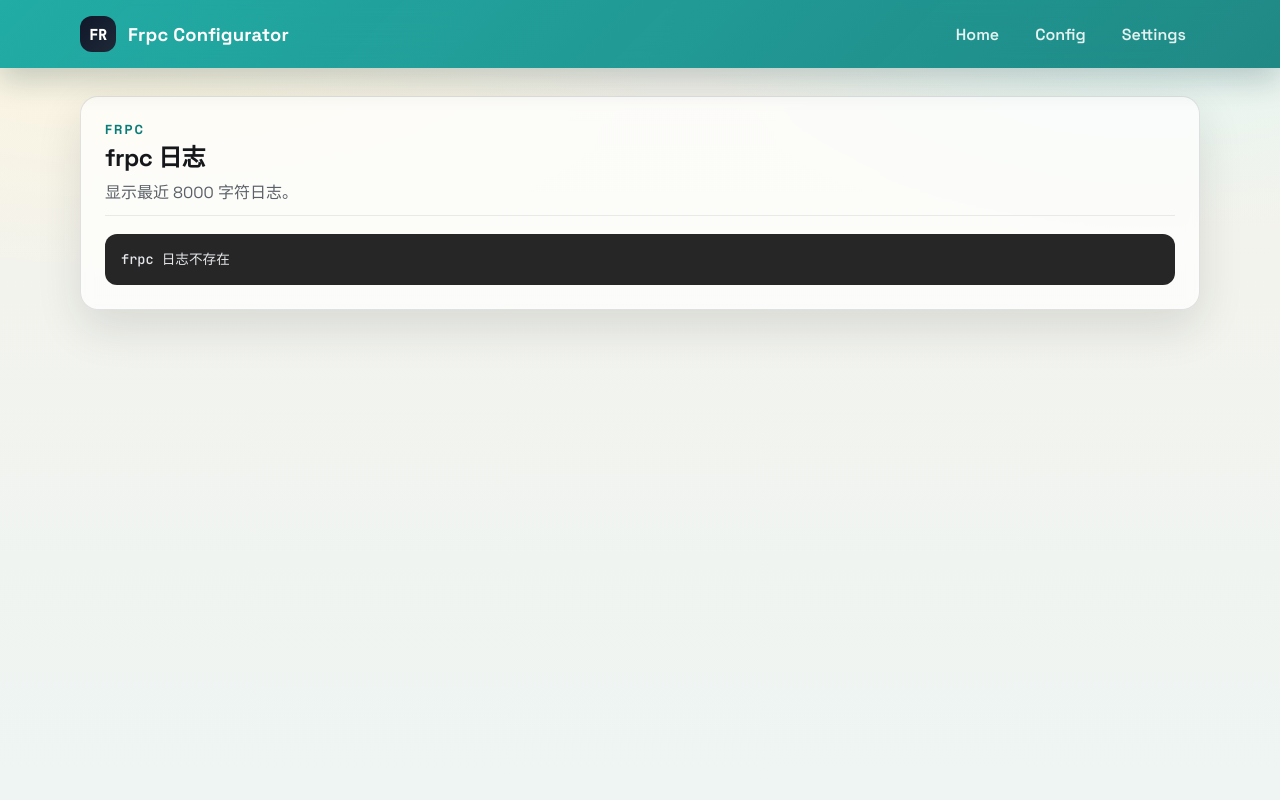
After one commit to yancj9ya/frpcweb, a Flask app: page /frpc/log/view in a window 1280 px wide. The commit adds this page. Run offline with Flask 3, Linux system fonts and the light colour scheme.

Commit message:
feat(frpc): add log file handling and log view page

```diff
--- a/app/routes.py
+++ b/app/routes.py
@@ -14,6 +14,7 @@ FRPC_TOML_PATH = "frpc.toml"
 APP_CONFIG_PATH = "app_config.json"
 FRPC_BIN_PATH = "frp/frpc"
 FRPC_PID_PATH = "/tmp/frpc.pid"
+FRPC_LOG_PATH = "/tmp/frpc.log"
 
 
 def read_config():
@@ -55,10 +56,24 @@ def write_app_config(config_data):
         flash(f"Error writing app config: {e}", "error")
 
 
+def _log_frpc(message: str):
+    timestamp = datetime.datetime.now().strftime("%Y-%m-%d %H:%M:%S")
+    line = f"[{timestamp}] {message}\n"
+    try:
+        with open(FRPC_LOG_PATH, "a", encoding="utf-8") as f:
+            f.write(line)
+    except Exception:
+        pass
+    sys.stdout.write(line)
+    sys.stdout.flush()
+
+
 def _is_process_running(pid: int) -> bool:
     try:
         os.kill(pid, 0)
         return True
+    except OSError:
+        return False
     except OSError:
         return False
 
@@ -77,12 +92,20 @@ def get_frpc_pid():
 
 
 def start_frpc():
+    running_pid = get_frpc_pid()
+    if running_pid:
+        _log_frpc(f"frpc 已在运行，PID={running_pid}，将先停止再启动")
+        ok, message = stop_frpc()
+        if not ok:
+            return False, f"启动前停止失败: {message}"
+
     if not os.path.exists(FRPC_BIN_PATH):
+        _log_frpc(f"frpc 不存在: {FRPC_BIN_PATH}")
         return False, f"frpc 不存在: {FRPC_BIN_PATH}"
+
     try:
         os.chmod(FRPC_BIN_PATH, 0o755)
-        log_path = "/tmp/frpc.log"
-        log_file = open(log_path, "a", encoding="utf-8")
+        log_file = open(FRPC_LOG_PATH, "a", encoding="utf-8")
         process = subprocess.Popen(
             [f"{FRPC_BIN_PATH}", "-c", FRPC_TOML_PATH],
             stdout=subprocess.PIPE,
@@ -90,6 +113,9 @@ def start_frpc():
             text=True,
             bufsize=1,
         )
+
+        _log_frpc(f"frpc 启动命令: {FRPC_BIN_PATH} -c {FRPC_TOML_PATH}")
+        _log_frpc(f"frpc 启动中，PID={process.pid}")
 
         def _stream_logs():
             try:
@@ -110,7 +136,10 @@ def start_frpc():
 
         with open(FRPC_PID_PATH, "w", encoding="utf-8") as f:
             f.write(str(process.pid))
-        return True, f"frpc 已启动，PID={process.pid}，日志: {log_path}"
+        return True, f"frpc 已启动，PID={process.pid}，日志: {FRPC_LOG_PATH}"
+    except Exception as exc:
+        _log_frpc(f"启动 frpc 失败: {exc}")
+        return False, f"启动 frpc 失败: {exc}"
     except Exception as exc:
         return False, f"启动 frpc 失败: {exc}"
 
@@ -118,28 +147,40 @@ def start_frpc():
 def stop_frpc():
     pid = get_frpc_pid()
     if not pid:
+        _log_frpc("frpc 未运行，无需停止")
         return True, "frpc 未运行"
     try:
+        _log_frpc(f"尝试停止 frpc，PID={pid}")
         os.kill(pid, signal.SIGTERM)
-        timeout_at = time.time() + 5
+        timeout_at = time.time() + 8
         while time.time() < timeout_at:
             if not _is_process_running(pid):
                 break
             time.sleep(0.2)
         if _is_process_running(pid):
+            _log_frpc(f"SIGTERM 超时，发送 SIGKILL，PID={pid}")
             os.kill(pid, signal.SIGKILL)
         if os.path.exists(FRPC_PID_PATH):
             os.remove(FRPC_PID_PATH)
+        _log_frpc("frpc 已停止")
         return True, "frpc 已停止"
     except Exception as exc:
+        _log_frpc(f"停止 frpc 失败: {exc}")
         return False, f"停止 frpc 失败: {exc}"
 
 
 def restart_frpc():
+    _log_frpc("开始重启 frpc")
     ok, message = stop_frpc()
     if not ok:
+        _log_frpc(f"重启失败，停止阶段错误: {message}")
         return False, message
-    return start_frpc()
+    ok, message = start_frpc()
+    if ok:
+        _log_frpc("重启完成")
+    else:
+        _log_frpc(f"重启失败，启动阶段错误: {message}")
+    return ok, message
 
 
 @app.route("/")
@@ -210,15 +251,26 @@ def frpc_restart():
 
 @app.route("/frpc/log")
 def frpc_log():
-    log_path = "/tmp/frpc.log"
-    if not os.path.exists(log_path):
+    if not os.path.exists(FRPC_LOG_PATH):
         return jsonify({"status": "error", "message": "frpc 日志不存在"}), 404
     try:
-        with open(log_path, "r", encoding="utf-8", errors="ignore") as f:
+        with open(FRPC_LOG_PATH, "r", encoding="utf-8", errors="ignore") as f:
             content = f.read()
         return jsonify({"status": "success", "log": content[-8000:]})
     except Exception as exc:
         return jsonify({"status": "error", "message": f"读取日志失败: {exc}"}), 500
+
+
+@app.route("/frpc/log/view")
+def frpc_log_view():
+    if not os.path.exists(FRPC_LOG_PATH):
+        return render_template("frpc_log.html", log="frpc 日志不存在")
+    try:
+        with open(FRPC_LOG_PATH, "r", encoding="utf-8", errors="ignore") as f:
+            content = f.read()
+        return render_template("frpc_log.html", log=content[-8000:])
+    except Exception as exc:
+        return render_template("frpc_log.html", log=f"读取日志失败: {exc}")
 
 
 @app.route("/add_proxy", methods=["POST"])
--- /dev/null
+++ b/app/templates/frpc_log.html
@@ -0,0 +1,52 @@
+<!DOCTYPE html>
+<html lang="zh-CN">
+<head>
+    <meta charset="UTF-8">
+    <meta name="viewport" content="width=device-width, initial-scale=1.0">
+    <title>frpc 日志</title>
+    <link rel="stylesheet" href="{{ url_for('static', filename='style.css') }}">
+    <style>
+        .log-box {
+            background: rgba(0, 0, 0, 0.85);
+            color: #e5e7eb;
+            padding: 16px;
+            border-radius: 12px;
+            overflow: auto;
+            max-height: 70vh;
+            font-family: "JetBrains Mono", monospace;
+            font-size: 0.85rem;
+            line-height: 1.4;
+            white-space: pre-wrap;
+            word-break: break-word;
+        }
+    </style>
+</head>
+<body>
+    <nav class="container-fluid">
+        <div class="container nav-inner">
+            <div class="brand">
+                <span class="logo">FR</span>
+                <span>Frpc Configurator</span>
+            </div>
+            <ul class="nav-links">
+                <li><a href="/">Home</a></li>
+                <li><a href="/config">Config</a></li>
+                <li><a href="/settings">Settings</a></li>
+            </ul>
+        </div>
+    </nav>
+
+    <main class="container page">
+        <div class="card">
+            <div class="card-header">
+                <div>
+                    <div class="eyebrow">frpc</div>
+                    <h2>frpc 日志</h2>
+                    <p class="muted">显示最近 8000 字符日志。</p>
+                </div>
+            </div>
+            <div class="log-box">{{ log }}</div>
+        </div>
+    </main>
+</body>
+</html>
--- a/app/templates/settings.html
+++ b/app/templates/settings.html
@@ -54,7 +54,7 @@
                 <button type="submit" class="warning">重启 frpc</button>
             </form>
             <div style="margin-top: 12px;">
-                <a href="/frpc/log" role="button" class="secondary" target="_blank">查看 frpc 日志</a>
+                <a href="/frpc/log/view" role="button" class="secondary" target="_blank">查看 frpc 日志</a>
             </div>
         </div>
 
```
